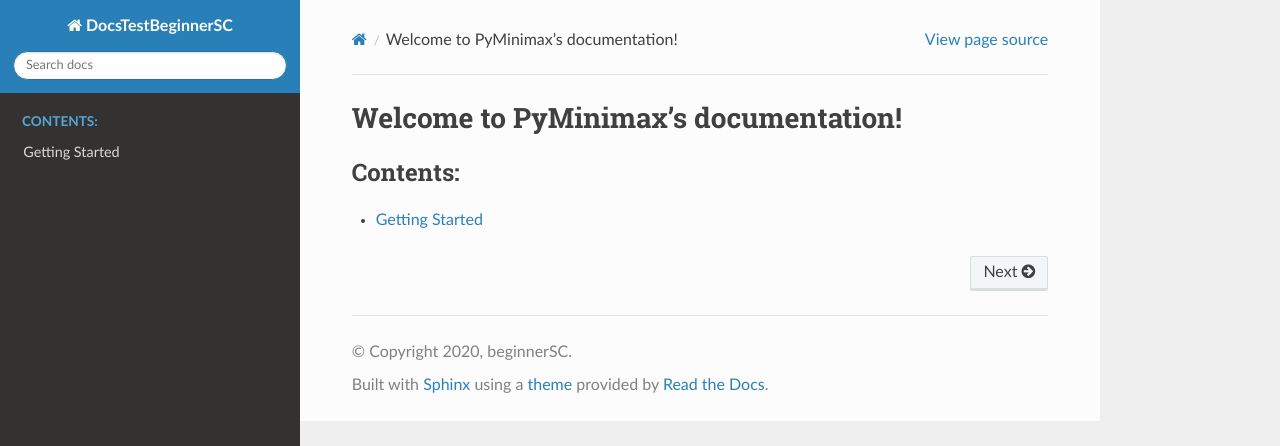
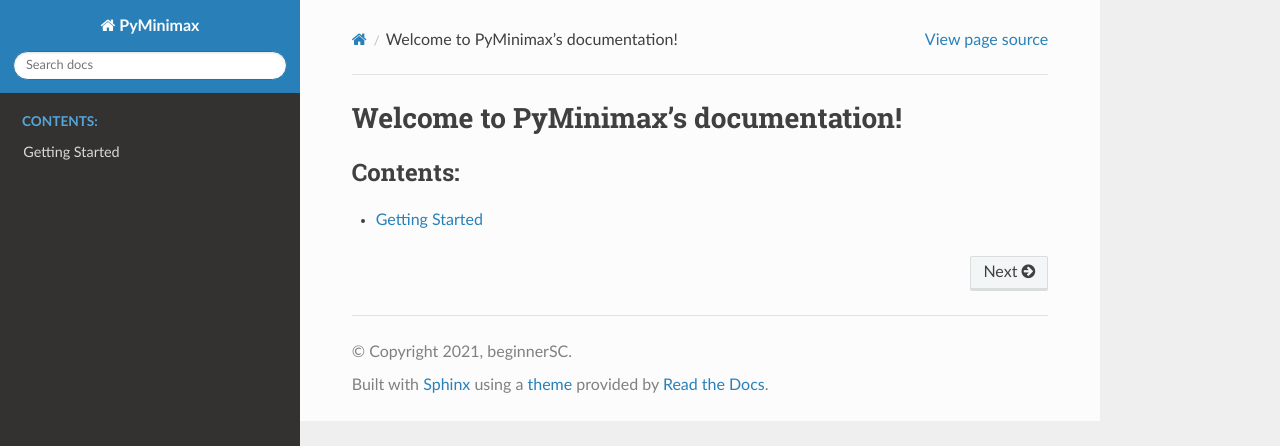
Before and after one commit to beginnerSC/DocsTest, a Sphinx documentation site: the page built from docs/source/index.rst, in a window 1280 px wide. Shown: the top 446 px of the page. Built offline with Sphinx 7.4.7 and the Read the Docs theme 2.0.0, drawn with Linux system fonts in a browser that asks for light colours; some of the changed lines change nothing that is shown.

Commit message:
autosave

```diff
--- a/docs/source/conf.py
+++ b/docs/source/conf.py
@@ -17,12 +17,12 @@
 
 # -- Project information -----------------------------------------------------
 
-project = 'DocsTestBeginnerSC'
-copyright = '2020, beginnerSC'
+project = 'PyMinimax'
+copyright = '2021, beginnerSC'
 author = 'beginnerSC'
 
-# The full version, including alpha/beta/rc tags
-release = '0.1'
+
+release = '0.0.3'
 
 
 # -- General configuration ---------------------------------------------------
@@ -30,7 +30,14 @@
 # Add any Sphinx extension module names here, as strings. They can be
 # extensions coming with Sphinx (named 'sphinx.ext.*') or your custom
 # ones.
-extensions = ['nbsphinx']
+extensions = [
+    'nbsphinx',
+    'sphinx.ext.autodoc',
+    'sphinx.ext.napoleon',
+    'sphinx.ext.mathjax',
+    'sphinx.ext.viewcode',
+    'sphinx_copybutton'
+]
 
 # Add any paths that contain templates here, relative to this directory.
 templates_path = ['_templates']
@@ -48,6 +55,9 @@
 #
 import sphinx_rtd_theme
 html_theme = 'sphinx_rtd_theme'
+
+nbsphinx_allow_errors = True
+nbsphinx_execute = 'never'
 
 # Add any paths that contain custom static files (such as style sheets) here,
 # relative to this directory. They are copied after the builtin static files,
```
